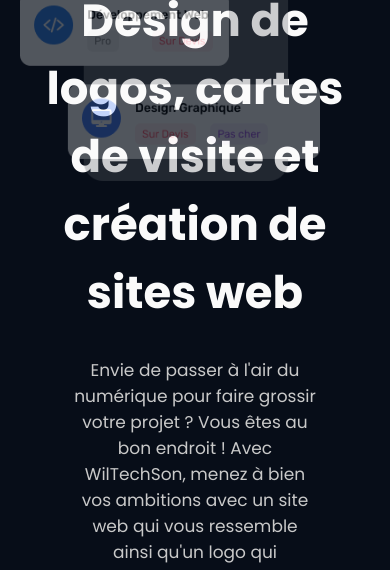
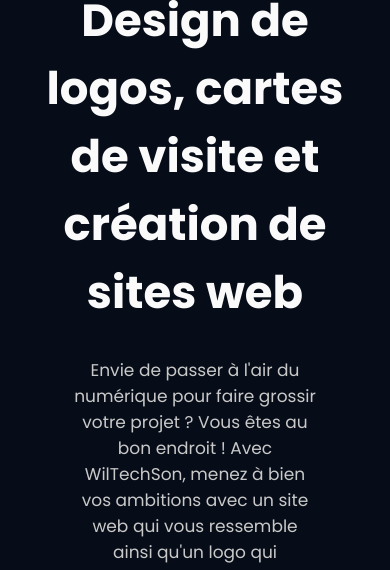
Before and after one commit to wiltechson/wiltechson.github.Io, a plain HTML site: page index.html in a window 390 px wide. Shown: the part 530-1100 px from the top of the page. Drawn offline with nearby package versions, Linux system fonts and the light colour scheme.

Commit message:
Update style.css

```diff
--- a/assets/styles/style.css
+++ b/assets/styles/style.css
@@ -232,7 +232,8 @@ footer .infosfooter {
     }
 }
 @media screen and (max-width:560px) {
-    #devdesign_bg {
-        top:500px;
+    #devdesign_bg, #bulb_bg  {
+        display:none;
     }
+
 }
```
